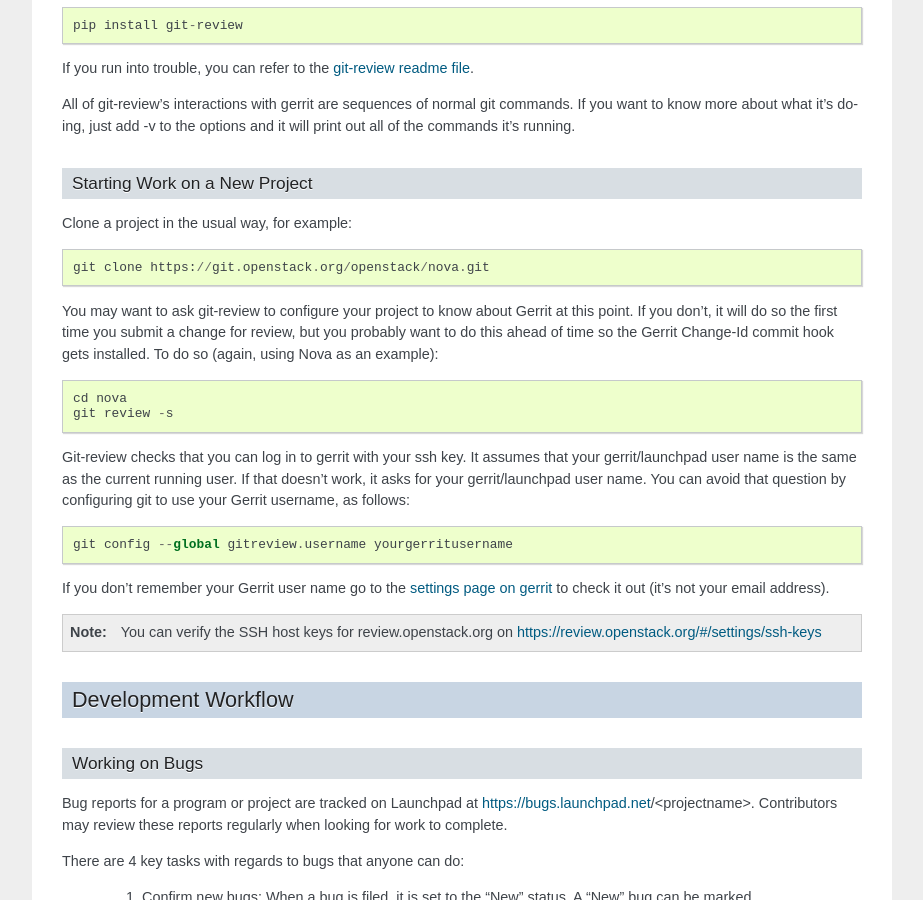
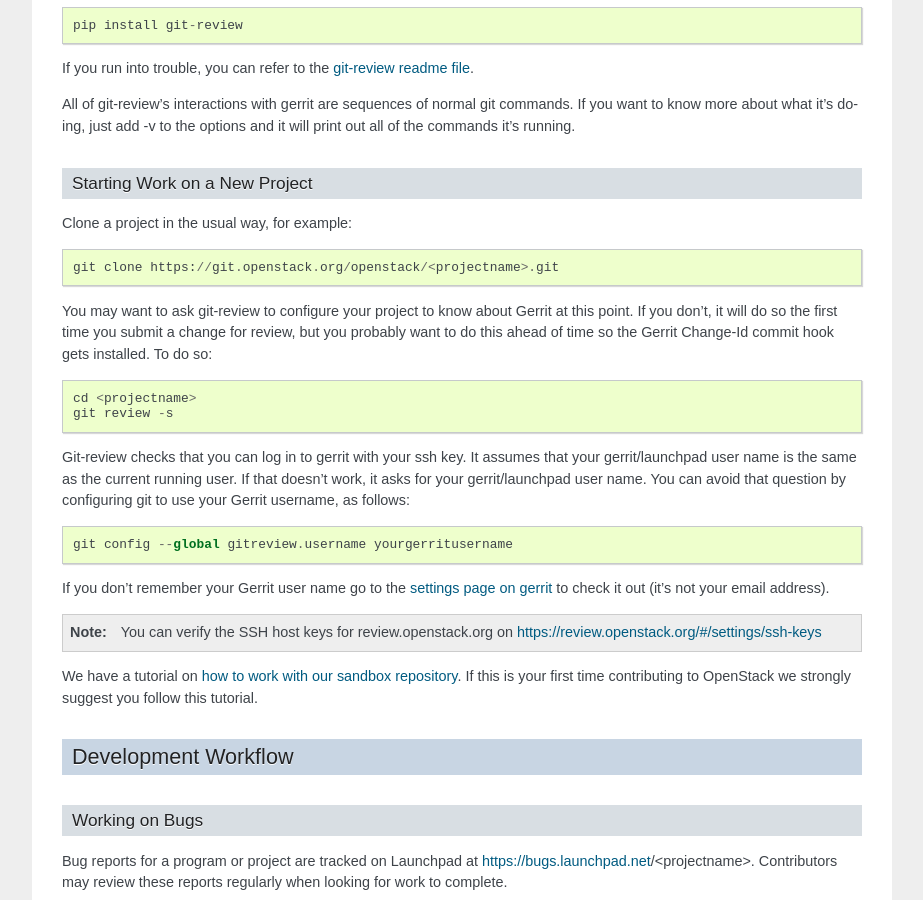
Before and after one commit to openstack-archive/infra-manual, a Sphinx documentation site: the page built from doc/source/developers.rst, in a window 1280 px wide and 900 px high, scrolled down 2439 px. Shown: the whole window, without its empty margins (198-1121 px from the left). Built offline with Sphinx 7.4.7, drawn with Linux system fonts in a browser that asks for light colours.

Commit message:
Adds a link for new developers to use sandbox
Right now the docs for new developers don't include instructions
for getting started with openstack-dev/sandbox. This patches adds
some a link to a tutorial for working with the sandbox.

It also generalizes the instructions for the Starting Work on
a New Project section, using <projectname> instead of nova.

Change-Id: Ied45a74f8573b04e662f45168c29b56f7eaab33c

```diff
--- a/doc/source/developers.rst
+++ b/doc/source/developers.rst
@@ -145,15 +145,14 @@
 
 Clone a project in the usual way, for example::
 
-  git clone https://git.openstack.org/openstack/nova.git
+  git clone https://git.openstack.org/openstack/<projectname>.git
 
 You may want to ask git-review to configure your project to know about
 Gerrit at this point.  If you don't, it will do so the first time you
 submit a change for review, but you probably want to do this ahead of
-time so the Gerrit Change-Id commit hook gets installed.  To do so
-(again, using Nova as an example)::
+time so the Gerrit Change-Id commit hook gets installed.  To do so::
 
-  cd nova
+  cd <projectname>
   git review -s
 
 Git-review checks that you can log in to gerrit with your ssh key. It
@@ -171,6 +170,11 @@
 .. Note:: You can verify the SSH host keys for review.openstack.org
     on https://review.openstack.org/#/settings/ssh-keys
 
+We have a tutorial on `how to work with our sandbox repository`_.
+If this is your first time contributing to OpenStack we strongly
+suggest you follow this tutorial.
+
+.. _how to work with our sandbox repository: content/sandbox.html
 
 Development Workflow
 ====================
```
